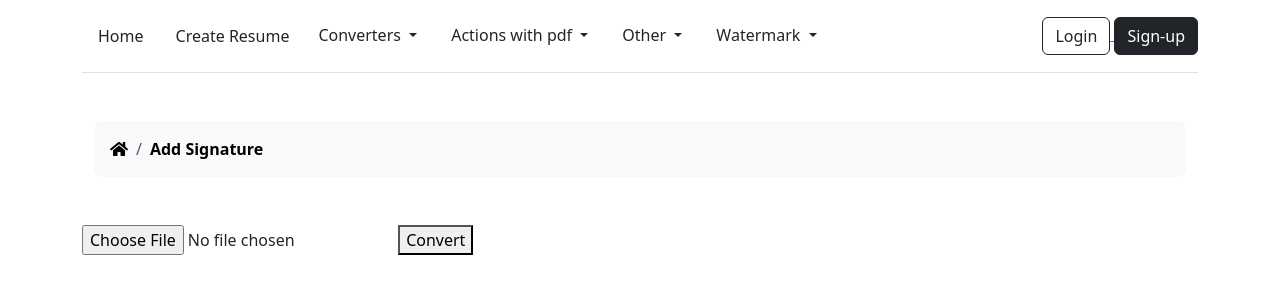
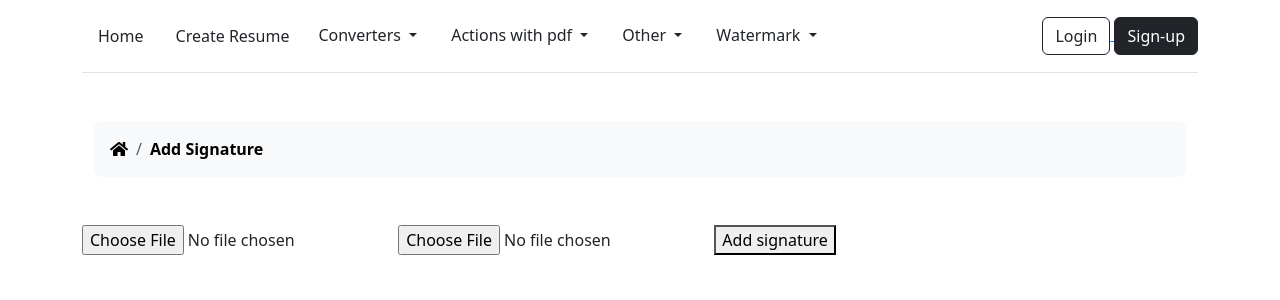
Before and after one commit to V1P7/ResumeGenerator, a Django app: page /add_signature in a window 1280 px wide. Shown: the top 300 px of the page. Run offline with Django 4.2, Linux system fonts and the light colour scheme; some libraries are stand-ins or nearby versions.

Commit message:
Add 'add_signature' function to add image signature to file PDF

```diff
--- a/helper/views.py
+++ b/helper/views.py
@@ -1,10 +1,10 @@
 import io
 import PyPDF2
-import pikepdf
+from PIL import Image
 from django.http import HttpResponse
 from django.shortcuts import render
 from io import BytesIO
-import pypdfium2
+from PIL import Image as PilImage
 import pdfrw
 
 
@@ -69,9 +69,44 @@ def delete_metadata(request):
 	return render(request, 'helper/delete_metadata.html', context)
 
 
+def add_image_signature(pdf_file, signature_image):
+	input_pdf = PyPDF2.PdfReader(pdf_file)
+	first_page = input_pdf.pages[0]
+
+	pdf_writer = PyPDF2.PdfWriter()
+	pdf_writer.add_page(first_page)
+
+	signature_image_obj = PilImage.open(signature_image)
+
+	signature_bytes = io.BytesIO()
+	signature_image_obj.save(signature_bytes, format = 'PNG')
+	signature_image_bytes = signature_bytes.getvalue()
+
+	signature_image_obj = Image.open(io.BytesIO(signature_image_bytes))
+
+	input_pdf.addImage(signature_image_obj, 0, 0, 100, 100)
+
+	output = PyPDF2.PdfFileWriter()
+	output.addPage(input_pdf.getPage(0))
+
+	signed_pdf = io.BytesIO()
+	output.write(signed_pdf)
+
+	signed_pdf.seek(0)
+
+	return signed_pdf
+
+
 def add_signature(request):
 	title = "Add Signature"
+	if request.method == 'POST':
+		pdf_file = request.FILES['pdf_file']
+		signature_image = request.FILES['image_signature']
 
+		signed_pdf = add_image_signature(pdf_file, signature_image)
+		response = HttpResponse(signed_pdf, content_type = 'application/pdf')
+		response['Content-Disposition'] = 'attachment; filename="signed_pdf"'
+		return response
 	context = {
 		'title': title,
 	}
--- a/templates/helper/add_signature.html
+++ b/templates/helper/add_signature.html
@@ -19,7 +19,8 @@
         <form method="post" enctype="multipart/form-data" action="{% url 'add_signature' %}">
         {% csrf_token %}
         <input type="file" name="pdf_file">
-        <button type="submit">Convert</button>
+        <input type="file" name="image_signature">
+        <button type="submit">Add signature</button>
     </form>
   </div>
 {% endblock %}
```
